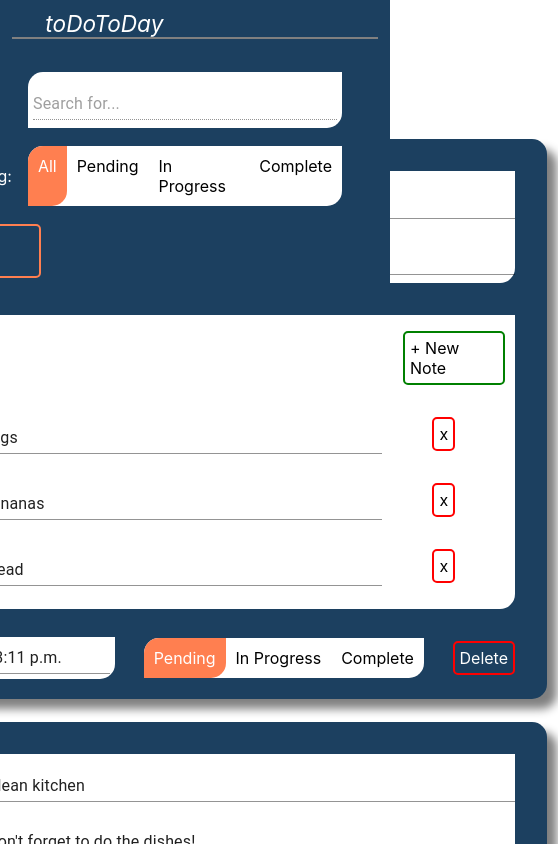
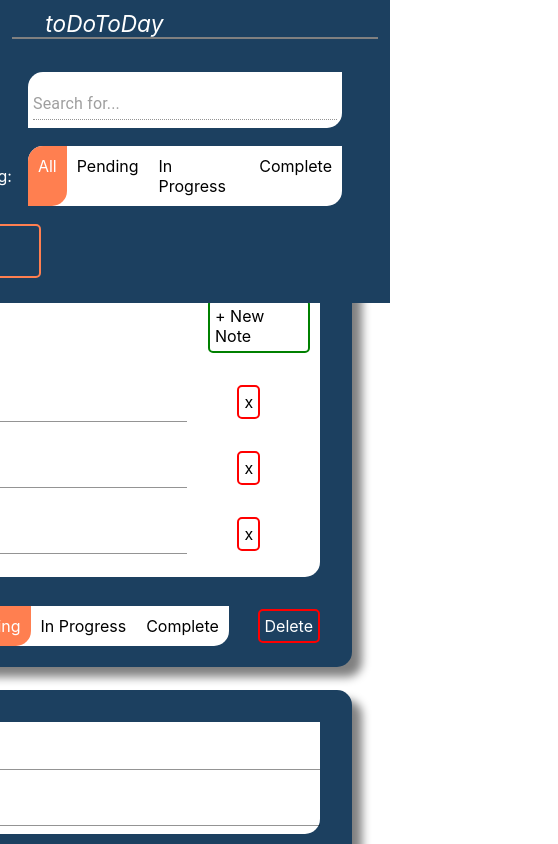
Before and after one commit to ojripley/todoList, a React (Create React App) app in the folder client/: page / in a window 390 px wide. Shown: the top 844 px of the page, 558 px wide, since content can reach past the window. Built offline with nearby package versions, Linux system fonts and the light colour scheme.

Commit message:
adjust media breakpoint margins

```diff
--- a/client/src/components/Todo.js
+++ b/client/src/components/Todo.js
@@ -24,8 +24,6 @@ export default function ToDo(props) {
   useEffect(() => {
     const tempToDos = props.toDos;
 
-    console.log('something changed');
-
     tempToDos[id] = {
       id: id,
       title: title,
@@ -35,8 +33,6 @@ export default function ToDo(props) {
       tags: tags,
       notes: notes
     };
-
-    console.log(tempToDos[id].dueDate);
 
     props.setToDos({ ...tempToDos });
   }, [title, description, status, tags, id, selectedDate, notes, notes.length]);
--- a/client/src/styles/App.scss
+++ b/client/src/styles/App.scss
@@ -1,17 +1,16 @@
 #app{
   display: flex;
   flex-direction: column;
-  flex-wrap: 1;
   align-items: center;
   overflow: -moz-scrollbars-none;
-  margin-right: 0em;
+  margin-right: 30em;
 
   #todo-container{
     display: flex;
     flex-direction: column-reverse;
     flex-wrap: 1;
     align-items: center;
-    margin-top: 8em;
+    margin-top: 6em;
 
     .todo{
       background-color: #1c4060;
@@ -167,6 +166,6 @@
 
 @media screen and (min-width: 1600px) {
   #app{
-    margin-right: 30em;
+    margin-right: 20em;
   }
 }
```
